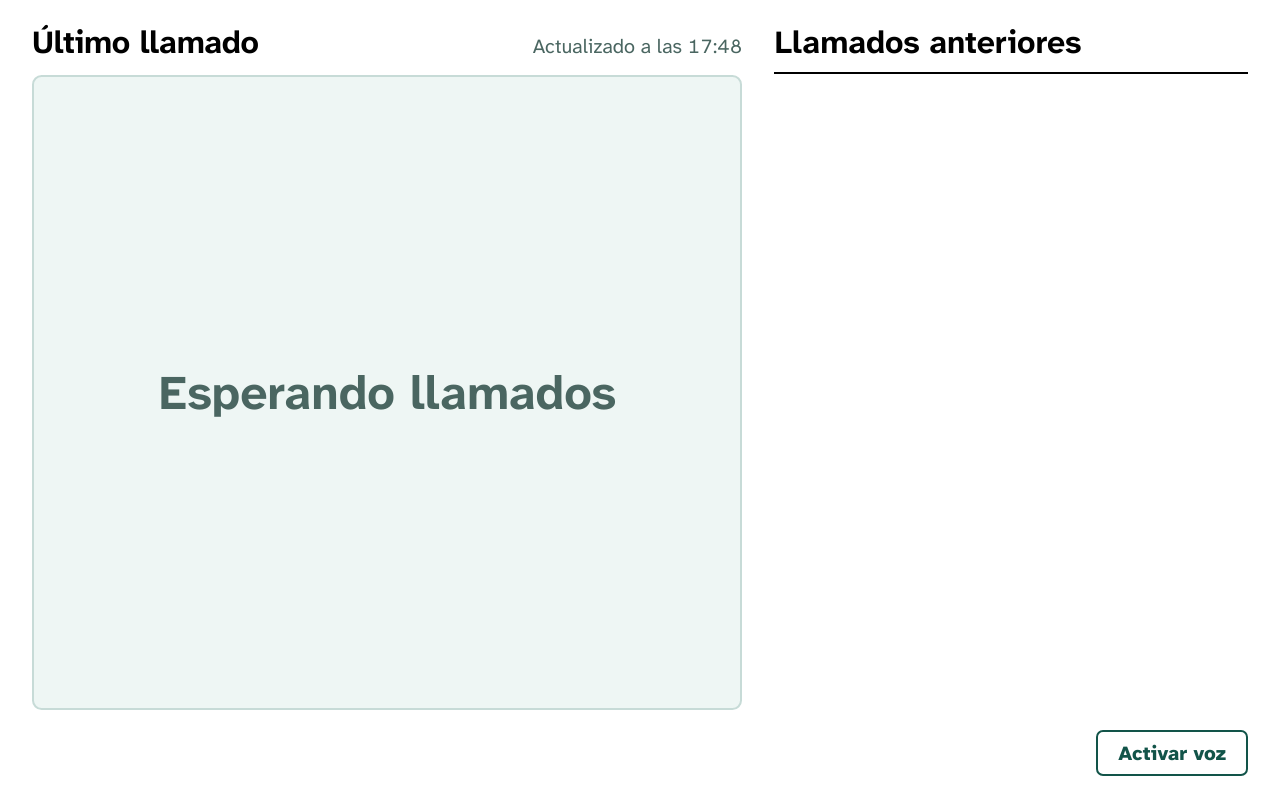
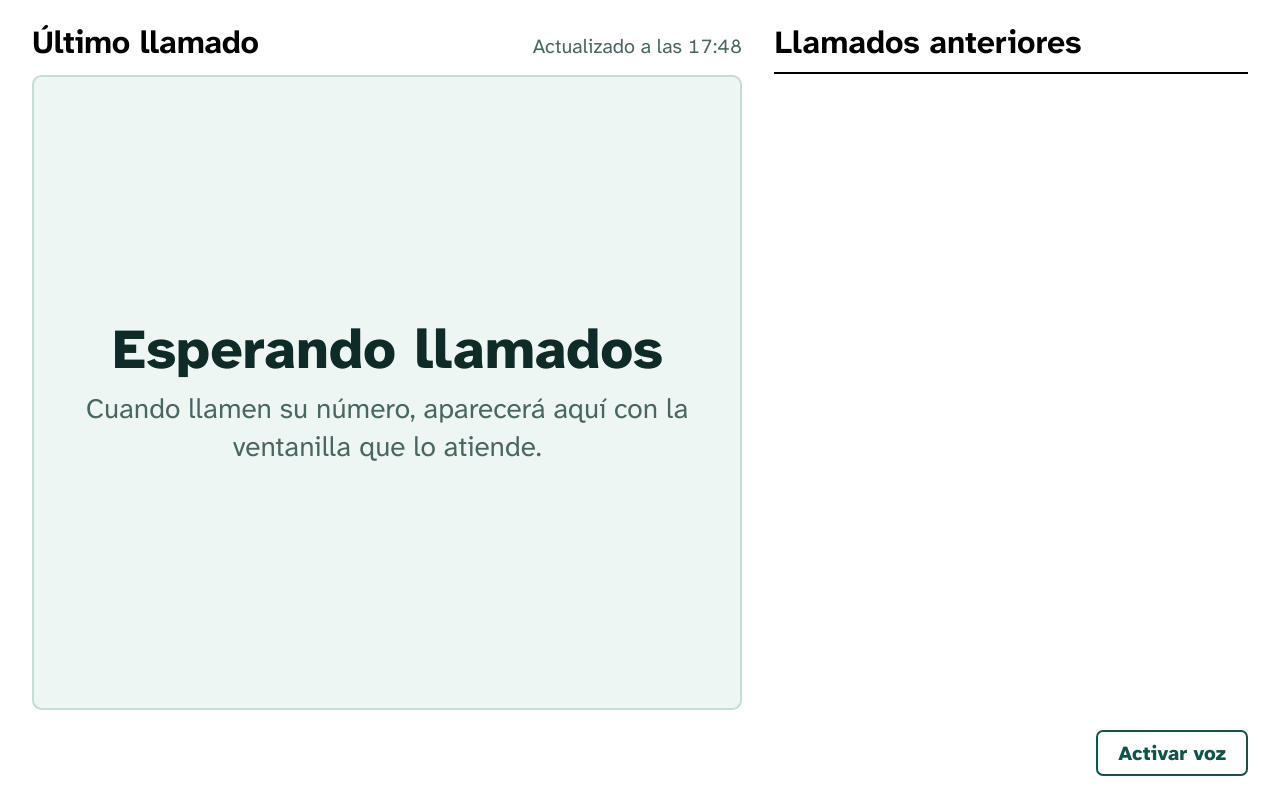
Before and after one commit to fernand-css/prototipofarmacia, a Django app: page /sala/ in a window 1280 px wide. Run offline with Django 5.2, Linux system fonts and the light colour scheme; data that the repository does not hold is empty.

Commit message:
Sala de espera: placa de ventanilla y mensaje sin llamados
Ajustes visuales del spec 03 que habían quedado sin commit.

- El papel amarillo dice quién (el número) y la placa verde petróleo dice
  adónde (la ventanilla), como el letrero sobre cada mesón: es la franja
  bajo el último llamado y .sala__placa en cada fila de anteriores,
  siempre junto a la palabra «Ventanilla».
- Sin llamados, la sala explica qué va a aparecer en vez de solo
  «Esperando llamados».
- CLAUDE.md documenta la regla de la placa.

Co-Authored-By: Claude Opus 5.5 <noreply@anthropic.com>

```diff
--- a/static/css/estilos.css
+++ b/static/css/estilos.css
@@ -1189,20 +1215,32 @@ a { color: var(--primario-oscuro); }
 /* En la tarjeta va arriba y fuera del flujo, así el número no se mueve cuando la etiqueta se va. */
 .sala__llamado .sala__nuevo { position: absolute; top: 0.6em; left: 50%; font-size: 2em; transform: translateX(-50%); }
 
-/* Sin llamados todavía: sin papel, porque no es el turno de nadie. */
+/* Sin llamados todavía: sin papel ni placa, porque no es el turno de nadie. */
 .sala__vacio {
-  padding: 0.5em;
-  border: 0.05em solid var(--gris-borde);
-  border-radius: 0.2em;
+  gap: 0.6em;
+  padding: 1em 2em;
+  border: 0.15em solid var(--gris-borde);
+  border-radius: 0.6em;
   background: var(--gris-fondo);
   color: var(--texto-suave);
-  font-size: 3em;
-  font-weight: 700;
 }
+
+.sala__vacio p { margin: 0; }
+.sala__vacio-titulo { color: var(--texto); font-size: 3.5em; font-weight: 800; line-height: 1.1; }
+.sala__vacio-texto { max-width: 24em; font-size: 1.75em; line-height: 1.35; }
 
 .sala__anteriores .sala__rotulo { padding-bottom: 0.3em; border-bottom: 0.08em solid #000; }
 
-.sala__lista { margin: 0; padding: 0; list-style: none; }
+/* Siempre cuatro filas del mismo alto, que llenan la columna: la lista no deja un hueco abajo ni
+   cambia de forma a medida que llegan los llamados del día. */
+.sala__lista {
+  display: grid;
+  flex: 1;
+  grid-template-rows: repeat(4, minmax(0, 1fr));
+  margin: 0;
+  padding: 0;
+  list-style: none;
+}
 
 /* Número a la izquierda y ventanilla a la derecha; "Nuevo llamado", si lo lleva, en su propia línea
    encima, para que la fila no se desordene. */
--- a/turnos/templates/turnos/sala.html
+++ b/turnos/templates/turnos/sala.html
@@ -31,7 +31,10 @@
       </div>
     </template>
     <template x-if="!actual">
-      <p class="sala__vacio">Esperando llamados</p>
+      <div class="sala__vacio">
+        <p class="sala__vacio-titulo">Esperando llamados</p>
+        <p class="sala__vacio-texto">Cuando llamen su número, aparecerá aquí con la ventanilla que lo atiende.</p>
+      </div>
     </template>
   </section>
 
@@ -42,7 +45,7 @@
         <li class="sala__fila">
           <span class="sala__nuevo" x-show="estaResaltado(llamado)">Nuevo llamado</span>
           <span class="sala__fila-numero" :class="{ 'sala__fila-numero--largo': esLargo(llamado) }" x-text="llamado.numero"></span>
-          <span class="sala__fila-ventanilla">Ventanilla <span x-text="llamado.ventanilla"></span></span>
+          <span class="sala__fila-ventanilla">Ventanilla <span class="sala__placa" x-text="llamado.ventanilla"></span></span>
         </li>
       </template>
     </ol>
```
Also changed, not shown: other parts of static/css/estilos.css (+60 -12 lines), CLAUDE.md (+1 -1 lines).
